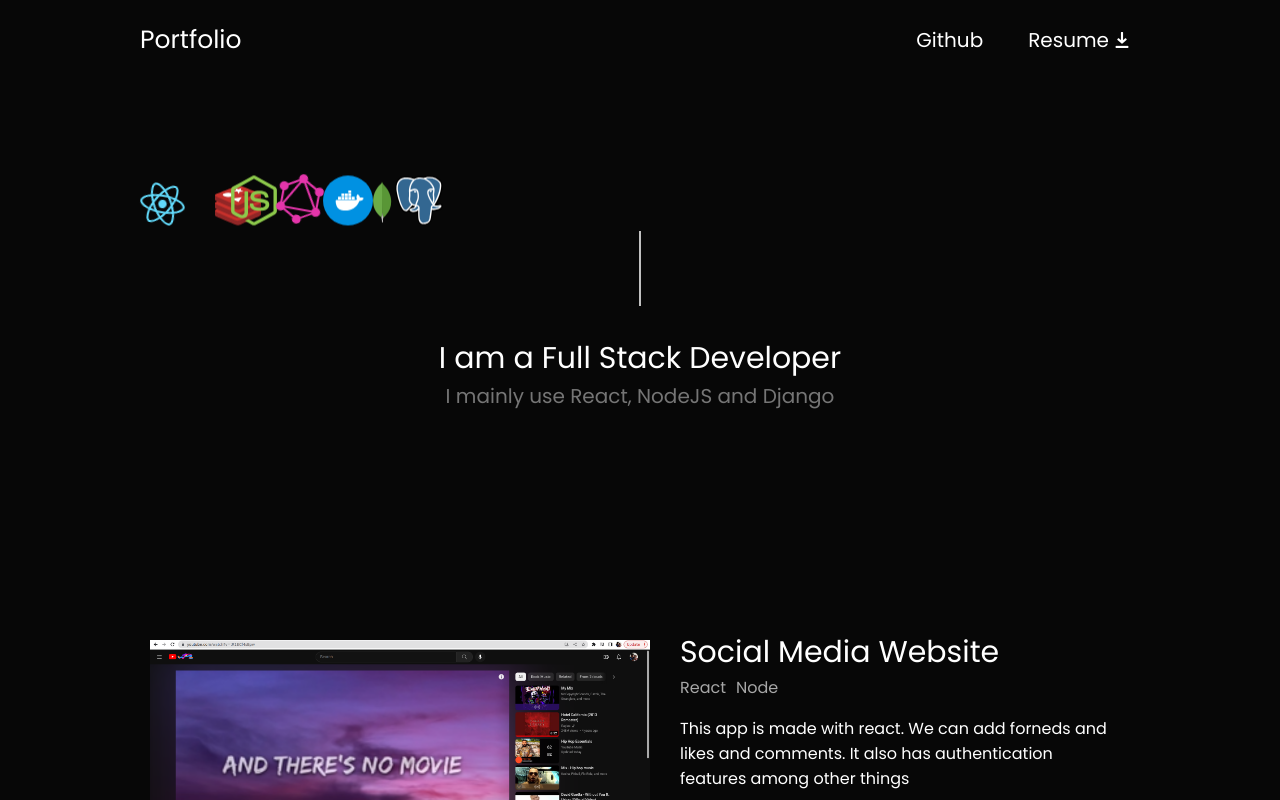
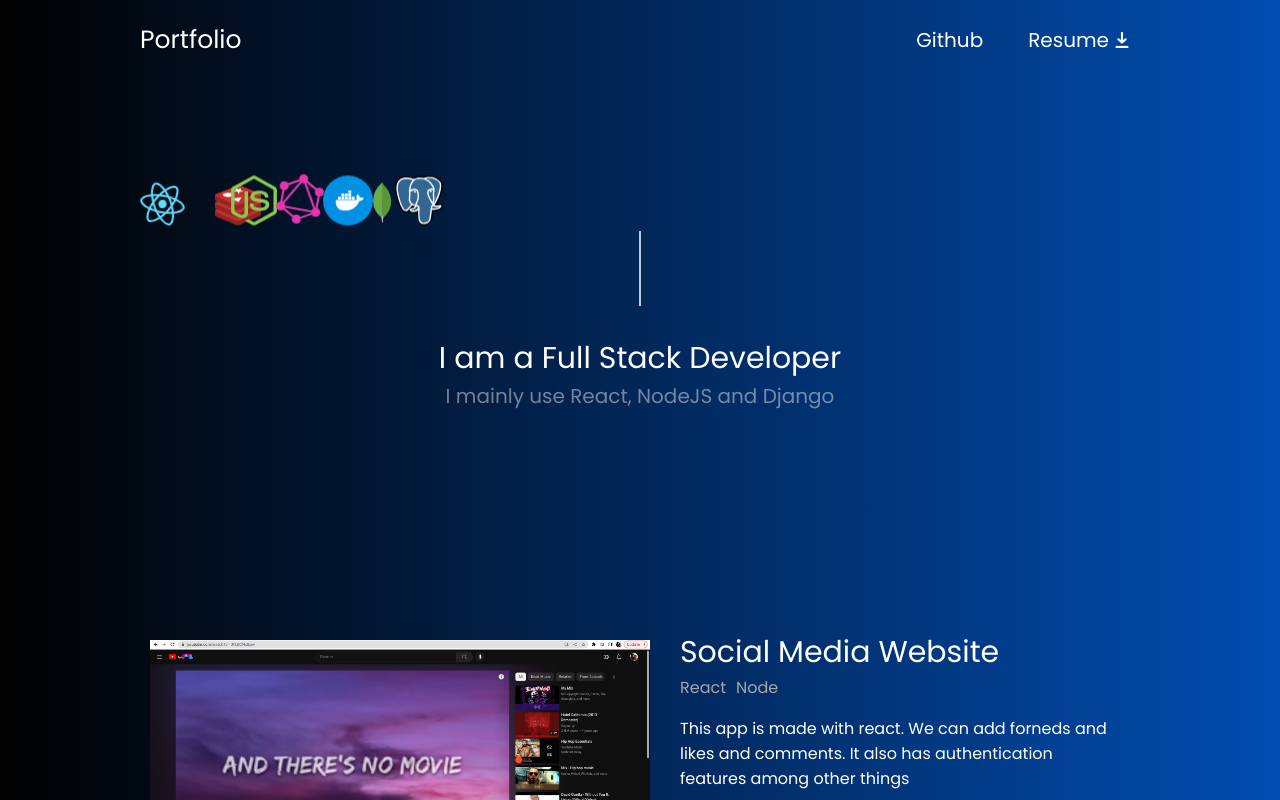
Before and after one commit to AkshayJ0shi/portfolio, a React (Create React App) app: page / in a window 1280 px wide. Shown: the top 800 px of the page. Built offline with nearby package versions, Linux system fonts and the light colour scheme.

Commit message:
added gradiant background

```diff
--- a/package.json
+++ b/package.json
@@ -10,6 +10,7 @@
     "@types/node": "^18.11.9",
     "@types/react": "^18.0.25",
     "@types/react-dom": "^18.0.8",
+    "framer-motion": "^9.0.1",
     "react": "^18.2.0",
     "react-dom": "^18.2.0",
     "react-router-dom": "^6.6.1",
--- a/src/components/Main.jsx
+++ b/src/components/Main.jsx
@@ -6,6 +6,7 @@ import psqlLogo from "./postgresql.svg"
 import nodeLogo from "./node.svg"
 import reactLogo from "./react.svg"
 import redisLogo from "./redis.svg"
+import { Box } from '@chakra-ui/react'
 
 const Main = () => {
   return (
--- a/src/components/Navbar.jsx
+++ b/src/components/Navbar.jsx
@@ -2,6 +2,7 @@ import React from 'react'
 import "../index.css"
 import download from "../data/images/download.png"
 import letter from "../data/letter.pdf"
+import { Box } from '@chakra-ui/react'
 
 const Navbar = () => {
   return (
--- a/src/components/Projects.jsx
+++ b/src/components/Projects.jsx
@@ -1,3 +1,4 @@
+import { Box } from '@chakra-ui/react'
 import React from 'react'
 import data from "../data/projects"
 const Projects = () => {
--- a/src/index.css
+++ b/src/index.css
@@ -4,8 +4,13 @@ body {
   margin: 0;
   padding: 0;
   font-family: "Poppins", sans-serif;
-  background-color: rgb(7, 7, 7);
+
   color: white;
+  /* Created with https://www.css-gradient.com */
+background: #0196B1;
+background: -webkit-linear-gradient(right, #014db1, #010101);
+background: -moz-linear-gradient(right, #014db1, #010101);
+background: linear-gradient(to left, #014db1, #010101);
 }
 
 a{
--- a/src/index.js
+++ b/src/index.js
@@ -1,11 +1,15 @@
 import React from 'react';
 import ReactDOM from 'react-dom/client';
 import App from './App';
+// import { ChakraProvider } from "cha"
 
 
 const root = ReactDOM.createRoot(document.getElementById('root'));
 root.render(
   <React.StrictMode>
-    <App />
+
+
+      <App />
+
   </React.StrictMode>
 );
```
Also changed, not shown: 1 other file (tests, documents, lock files or other folders). Lines whose indentation alone changed are shown as unchanged.
